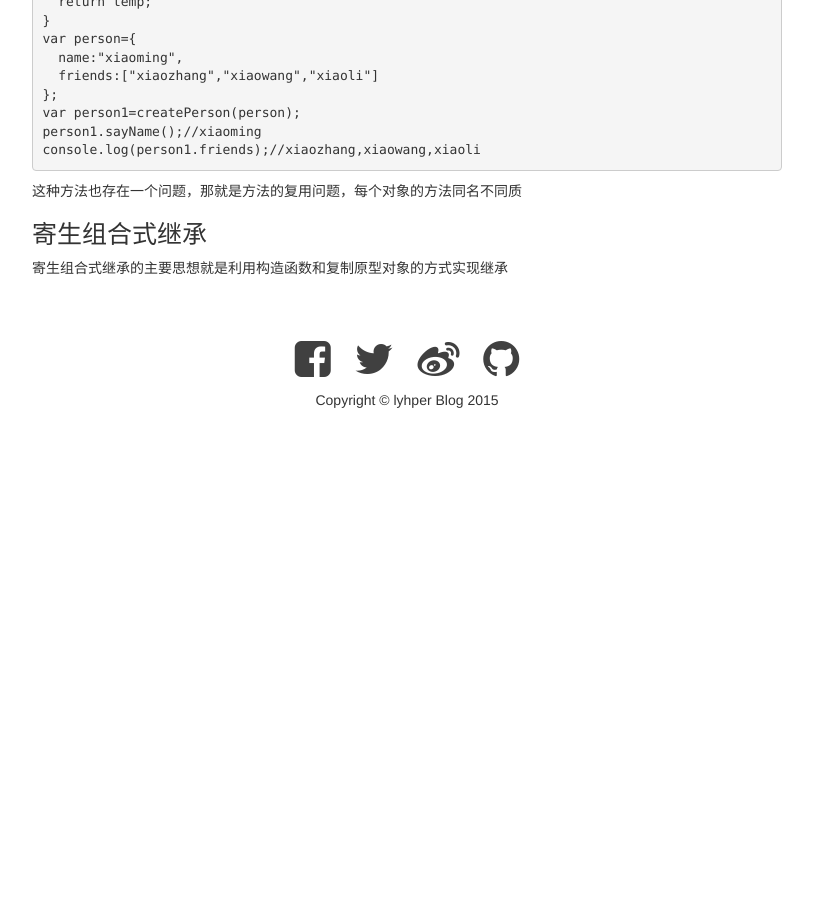
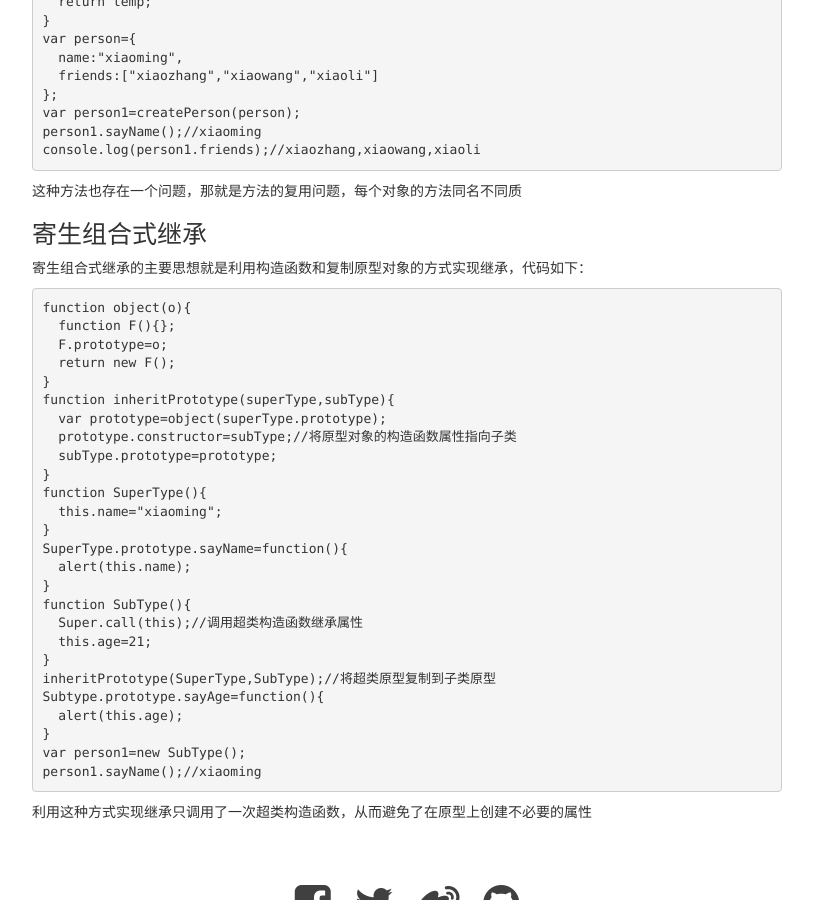
Before and after one commit to lyhper/lyhper.github.io, a Jekyll site: the page built from _posts/2015-08-08-JavaScript-inheritance.markdown, in a window 1280 px wide and 900 px high, scrolled down 2601 px. Shown: the whole window, without its empty margins (233-1046 px from the left). Built offline with Jekyll 4.4.1, drawn with Linux system fonts in a browser that asks for light colours; before the commit the page ends 3051 px from its top, so only the background shows below that.

Commit message:
modify post

```diff
--- a/_posts/2015-08-08-JavaScript-inheritance.markdown
+++ b/_posts/2015-08-08-JavaScript-inheritance.markdown
@@ -140,4 +140,35 @@ console.log(person1.friends);//xiaozhang,xiaowang,xiaoli
 
 ##寄生组合式继承
 
-寄生组合式继承的主要思想就是利用构造函数和复制原型对象的方式实现继承
+寄生组合式继承的主要思想就是利用构造函数和复制原型对象的方式实现继承，代码如下：
+
+{% highlight ruby %}
+function object(o){
+  function F(){};
+  F.prototype=o;
+  return new F();
+}
+function inheritPrototype(superType,subType){
+  var prototype=object(superType.prototype);
+  prototype.constructor=subType;//将原型对象的构造函数属性指向子类
+  subType.prototype=prototype;
+}
+function SuperType(){
+  this.name="xiaoming";
+}
+SuperType.prototype.sayName=function(){
+  alert(this.name);
+}
+function SubType(){
+  Super.call(this);//调用超类构造函数继承属性
+  this.age=21;
+}
+inheritPrototype(SuperType,SubType);//将超类原型复制到子类原型
+Subtype.prototype.sayAge=function(){
+  alert(this.age);
+}
+var person1=new SubType();
+person1.sayName();//xiaoming
+{% endhighlight %}
+
+利用这种方式实现继承只调用了一次超类构造函数，从而避免了在原型上创建不必要的属性
```
